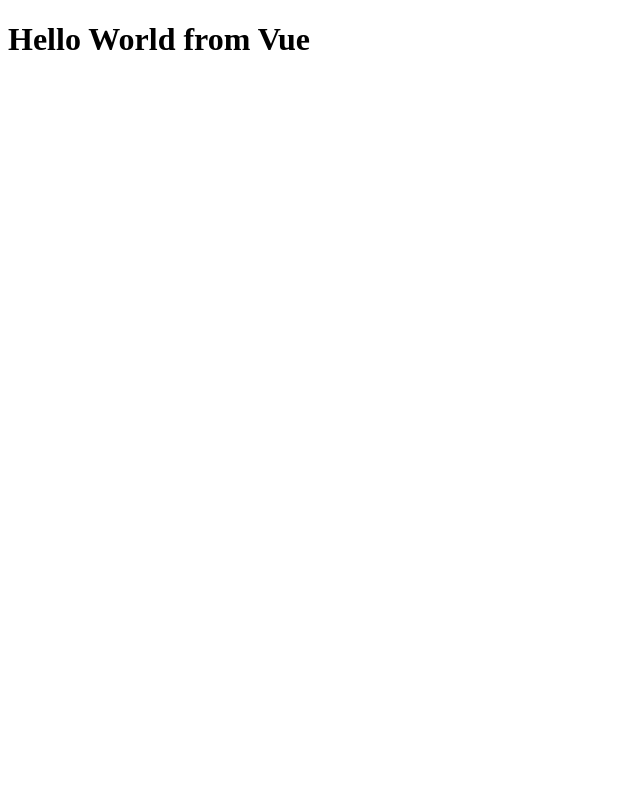
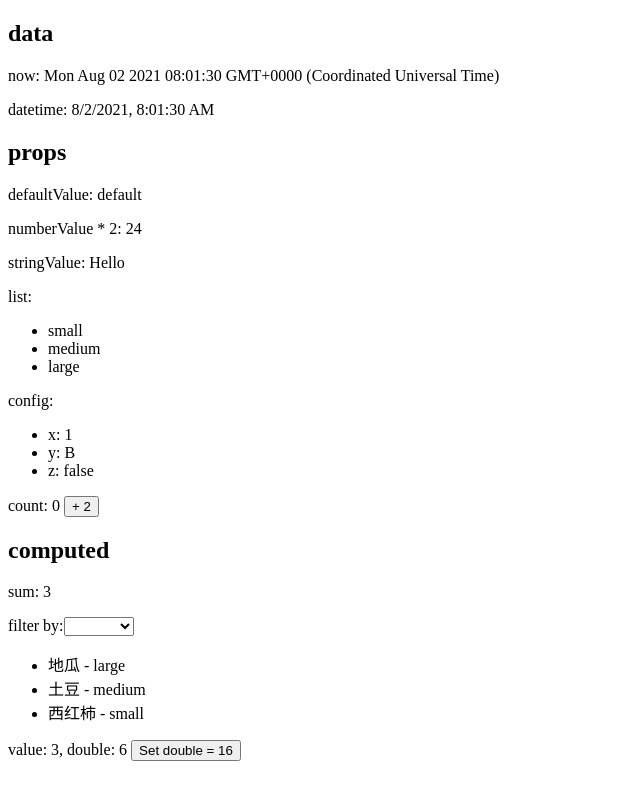
Before and after one commit to LearnShare/vra-vue, a Vue app: page / in a window 1280 px wide. Shown: the whole page, without its empty margins (0-640 px from the left). Built offline with nearby package versions, Linux system fonts and the light colour scheme.

Commit message:
(demo): data props and computed.

```diff
--- a/src/app.vue
+++ b/src/app.vue
@@ -1,14 +1,23 @@
 <template>
-  <hello-world msg="Hello World from Vue"/>
+  <h2>data</h2>
+  <demo-clock />
+  <h2>props</h2>
+  <demo-parent />
+  <h2>computed</h2>
+  <demo-computed />
 </template>
 
 <script>
-import HelloWorld from '@/components/hello-world.vue';
+import DemoClock from '@/components/demo-clock.vue';
+import DemoParent from '@/components/demo-parent.vue';
+import DemoComputed from '@/components/demo-computed.vue';
 
 export default {
   name: 'App',
   components: {
-    HelloWorld,
+    DemoClock,
+    DemoParent,
+    DemoComputed,
   },
 };
 </script>
--- /dev/null
+++ b/src/components/demo-children.vue
@@ -0,0 +1,54 @@
+<template>
+  <div class="demo-children">
+    <p>defaultValue: {{ defaultValue }}</p>
+    <p>numberValue * 2: {{ double }}</p>
+    <p>stringValue: {{ stringValue }}</p>
+    <p>list:</p>
+    <ul>
+      <li
+          v-for="(item, index) in list"
+          :key="index">{{ item }}</li>
+    </ul>
+    <p>config:</p>
+    <ul>
+      <li
+          v-for="(value, key) in config"
+          :key="key">{{ key }}: {{ value }}</li>
+    </ul>
+    <p>
+      <span>count: {{ count }}&nbsp;</span>
+      <button
+          @click="add">+ 2</button>
+    </p>
+  </div>
+</template>
+
+<script>
+export default {
+  name: 'DemoChildren',
+  props: {
+    defaultValue: {
+      type: String,
+      default: 'default',
+    },
+    numberValue: Number,
+    stringValue: String,
+    list: Array,
+    config: Object,
+    count: Number,
+    func: Function,
+  },
+  computed: {
+    double() {
+      return this.numberValue
+        ? this.numberValue * 2
+        : '';
+    },
+  },
+  methods: {
+    add() {
+      this.func(2);
+    },
+  },
+};
+</script>
--- /dev/null
+++ b/src/components/demo-clock.vue
@@ -0,0 +1,32 @@
+<template>
+  <p>now: {{ now }}</p>
+  <p>datetime: {{ formatDateTime(now) }}</p>
+</template>
+
+<script>
+export default {
+  name: 'DemoClock',
+  data() {
+    this.timer = null;
+
+    return {
+      now: new Date(),
+    };
+  },
+  mounted() {
+    this.timer = window.setInterval(() => {
+      this.now = new Date();
+    }, 1000);
+  },
+  beforeUnmount() {
+    if (this.timer) {
+      window.clearInterval(this.timer);
+    }
+  },
+  methods: {
+    formatDateTime(time) {
+      return time.toLocaleString();
+    },
+  },
+};
+</script>
--- /dev/null
+++ b/src/components/demo-computed.vue
@@ -0,0 +1,87 @@
+<template>
+  <div class="computed">
+    <p>sum: {{ sum }}</p>
+    <label>
+      <span>filter by:</span>
+      <select
+          v-model="filter">
+        <option
+            v-for="(option, index) in filterOptions"
+            :key="index"
+            :value="option">{{ option }}</option>
+      </select>
+    </label>
+    <ul>
+      <li
+          v-for="item in filteredList"
+          :key="item.id">{{ item.name }} - {{ item.size }}</li>
+    </ul>
+    <p>
+      <span>value: {{ value }}, double: {{ double }}&nbsp;</span>
+      <button
+          @click="setDouble">Set double = 16</button>
+    </p>
+  </div>
+</template>
+
+<script>
+export default {
+  name: 'DemoComputed',
+  data() {
+    return {
+      a: 1,
+      b: 2,
+      filterOptions: [
+        'small',
+        'medium',
+        'large',
+      ],
+      filter: '',
+      list: [
+        {
+          id: 1,
+          name: '地瓜',
+          size: 'large',
+        },
+        {
+          id: 2,
+          name: '土豆',
+          size: 'medium',
+        },
+        {
+          id: 3,
+          name: '西红柿',
+          size: 'small',
+        },
+      ],
+      value: 3,
+    };
+  },
+  computed: {
+    sum() {
+      return this.a + this.b;
+    },
+    filteredList() {
+      if (this.filter) {
+        return this.list
+          .filter((item) => item.size === this.filter);
+      }
+
+      return this.list;
+    },
+    double: {
+      get() {
+        return this.value * 2;
+      },
+      set(value) {
+        this.value = value / 2;
+      },
+    },
+  },
+  methods: {
+    setDouble() {
+      this.double = 16;
+    },
+  },
+};
+</script>
--- /dev/null
+++ b/src/components/demo-parent.vue
@@ -0,0 +1,43 @@
+<template>
+  <demo-children
+      :numberValue="12"
+      :string-value="msg"
+      :list="sizes"
+      :config="config"
+      :count="count.value"
+      :func="addNumber" />
+</template>
+
+<script>
+import DemoChildren from './demo-children.vue';
+
+export default {
+  name: 'DemoParent',
+  components: {
+    DemoChildren,
+  },
+  data() {
+    return {
+      msg: 'Hello',
+      sizes: [
+        'small',
+        'medium',
+        'large',
+      ],
+      config: {
+        x: 1,
+        y: 'B',
+        z: false,
+      },
+      count: {
+        value: 0,
+      },
+    };
+  },
+  methods: {
+    addNumber(value) {
+      this.count.value += value;
+    },
+  },
+};
+</script>
--- a/src/components/hello-world.vue
+++ /dev/null
@@ -1,12 +0,0 @@
-<template>
-  <h1>{{ msg }}</h1>
-</template>
-
-<script>
-export default {
-  name: 'HelloWorld',
-  props: {
-    msg: String,
-  },
-};
-</script>
```
